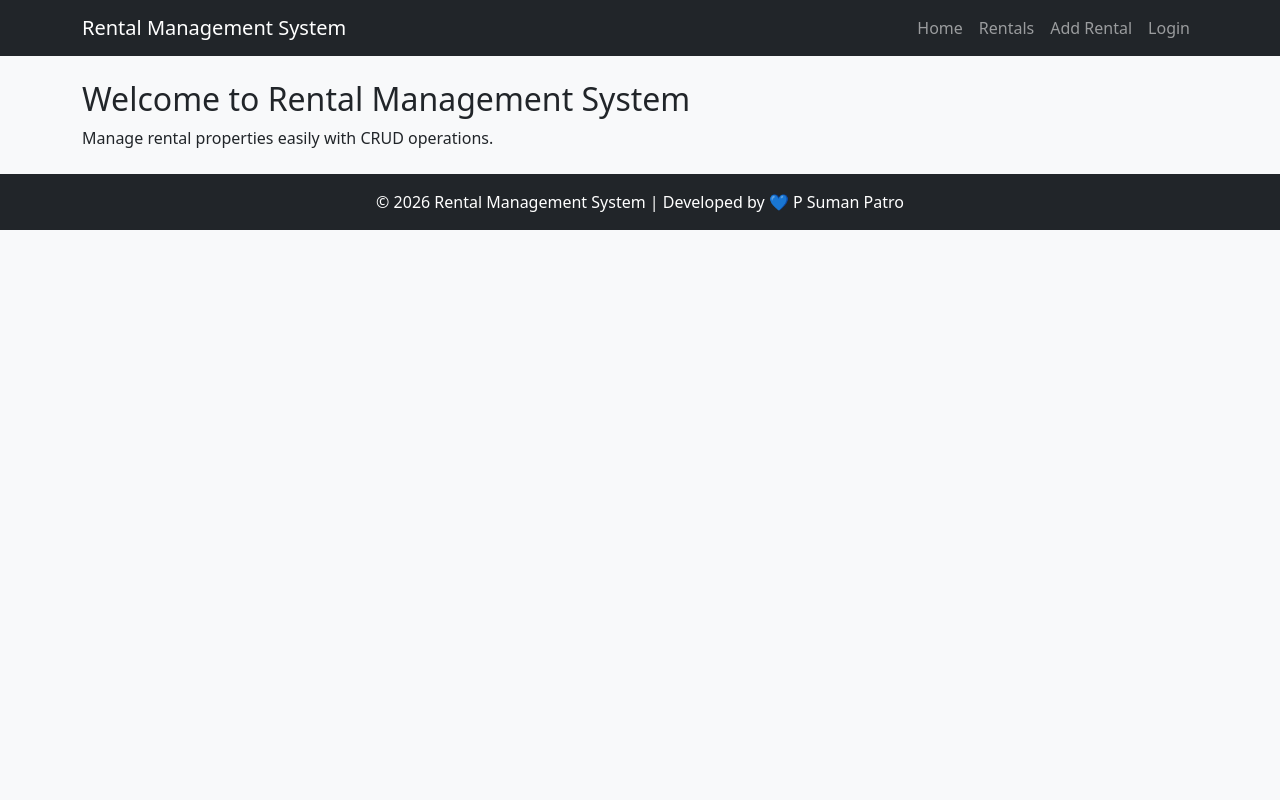
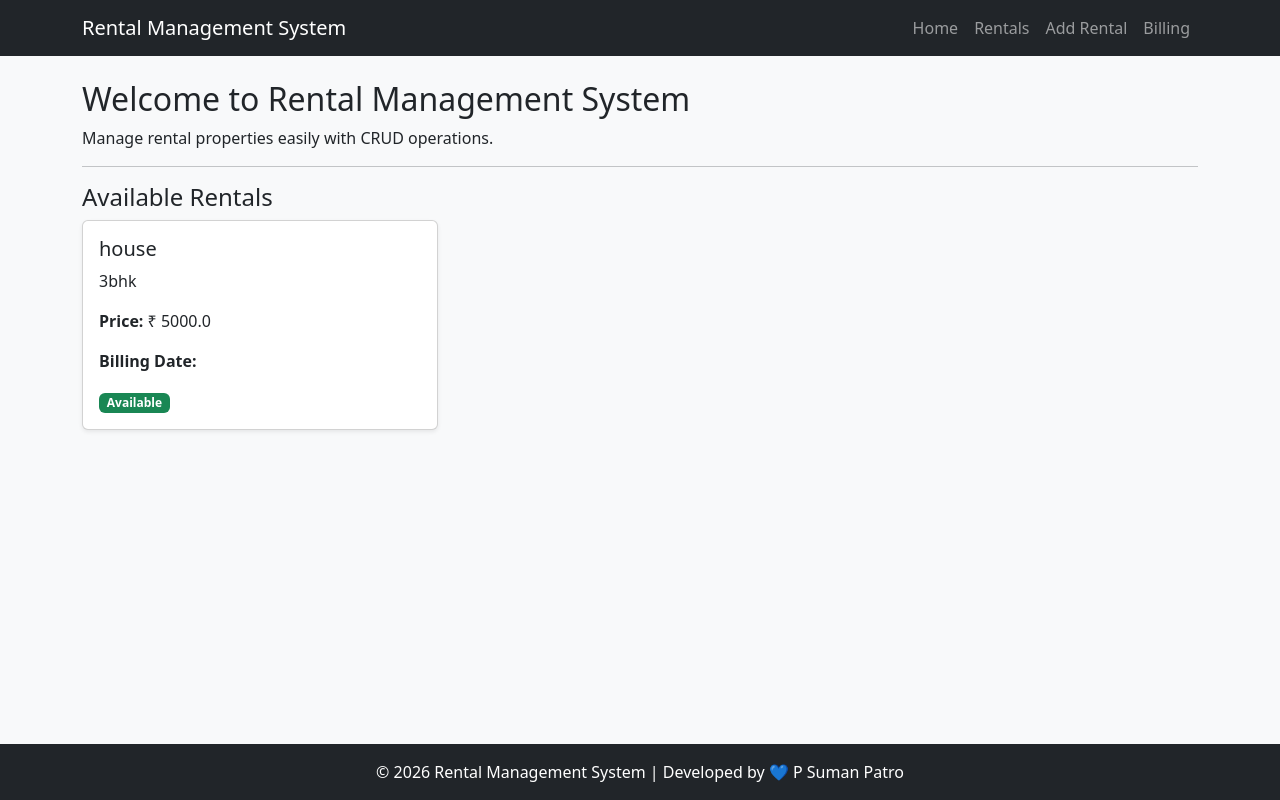
Before and after one commit to sumanpatro-SC/rental-management-system, a Flask app: page / in a window 1280 px wide. Run offline with Flask 3, Linux system fonts and the light colour scheme; data comes from the database, SQL or seed files in the repository; both versions use the stored data as it was after the commit.

Commit message:
remove the login page and added billing page

```diff
--- a/app/routes.py
+++ b/app/routes.py
@@ -1,10 +1,11 @@
-from flask import render_template, request, redirect, url_for
+from flask import render_template, request, redirect, url_for, jsonify
 from app import app, db
 from app.models import Rental
 
 @app.route('/')
 def home():
-    return render_template('home.html')
+    available_rentals = Rental.query.filter_by(status="Available").all()
+    return render_template('home.html', rentals=available_rentals)
 
 @app.route('/rentals')
 def rentals():
@@ -17,7 +18,7 @@ def add_rental():
         rental = Rental(
             title=request.form['title'],
             description=request.form['description'],
-            rent_price=request.form['price'],
+            rent_price=float(request.form['price']),
             billing_date=request.form['billing_date']
         )
         db.session.add(rental)
@@ -31,7 +32,7 @@ def edit_rental(id):
     if request.method == 'POST':
         rental.title = request.form['title']
         rental.description = request.form['description']
-        rental.rent_price = request.form['price']
+        rental.rent_price = float(request.form['price'])
         rental.billing_date = request.form['billing_date']
         rental.status = request.form['status']
         db.session.commit()
@@ -45,6 +46,28 @@ def delete_rental(id):
     db.session.commit()
     return redirect(url_for('rentals'))
 
-@app.route('/login')
-def login():
-    return render_template('login.html')
+@app.route('/billing')
+def billing():
+    rentals = Rental.query.all()
+    return render_template('billing.html', rentals=rentals)
+
+# 🔥 API ROUTE (JSON RESPONSE)
+@app.route('/api/rentals')
+def rentals_api():
+    rentals = Rental.query.all()
+
+    data = []
+    for r in rentals:
+        data.append({
+            "id": r.id,
+            "title": r.title,
+            "price": r.rent_price,
+            "billing_date": r.billing_date,
+            "status": r.status
+        })
+
+    return jsonify({
+        "success": True,
+        "count": len(data),
+        "rentals": data
+    })
--- a/app/templates/base.html
+++ b/app/templates/base.html
@@ -1,10 +1,28 @@
 <!DOCTYPE html>
-<html>
+<html lang="en">
 <head>
+  <meta charset="UTF-8">
   <title>Rental Management System</title>
+
   <link href="https://cdn.jsdelivr.net/npm/bootstrap@5.3.2/dist/css/bootstrap.min.css" rel="stylesheet">
   <link rel="stylesheet" href="{{ url_for('static', filename='css/style.css') }}">
+
+  <style>
+    html, body {
+      height: 100%;
+    }
+
+    body {
+      display: flex;
+      flex-direction: column;
+    }
+
+    .page-content {
+      flex: 1;
+    }
+  </style>
 </head>
+
 <body>
 
 <nav class="navbar navbar-expand-lg navbar-dark bg-dark">
@@ -15,20 +33,22 @@
     </button>
     <div id="nav" class="collapse navbar-collapse">
       <ul class="navbar-nav ms-auto">
-        <li><a class="nav-link" href="/">Home</a></li>
-        <li><a class="nav-link" href="/rentals">Rentals</a></li>
-        <li><a class="nav-link" href="/add">Add Rental</a></li>
-        <li><a class="nav-link" href="/login">Login</a></li>
+        <li class="nav-item"><a class="nav-link" href="/">Home</a></li>
+        <li class="nav-item"><a class="nav-link" href="/rentals">Rentals</a></li>
+        <li class="nav-item"><a class="nav-link" href="/add">Add Rental</a></li>
+        <li class="nav-item"><a class="nav-link" href="/billing">Billing</a></li>
       </ul>
     </div>
   </div>
 </nav>
 
-<div class="container mt-4">
+<!-- MAIN CONTENT -->
+<div class="container mt-4 page-content">
   {% block content %}{% endblock %}
 </div>
 
-<footer class="bg-dark text-white text-center p-3 mt-4">
+<!-- FOOTER -->
+<footer class="bg-dark text-white text-center p-3">
   © 2026 Rental Management System | Developed by 💙 P Suman Patro
 </footer>
 
--- a/app/templates/home.html
+++ b/app/templates/home.html
@@ -1,5 +1,31 @@
 {% extends 'base.html' %}
 {% block content %}
+
 <h2>Welcome to Rental Management System</h2>
 <p>Manage rental properties easily with CRUD operations.</p>
+
+<hr>
+
+<h4>Available Rentals</h4>
+
+{% if rentals %}
+<div class="row">
+    {% for r in rentals %}
+    <div class="col-md-4">
+        <div class="card mb-3 shadow-sm">
+            <div class="card-body">
+                <h5 class="card-title">{{ r.title }}</h5>
+                <p class="card-text">{{ r.description }}</p>
+                <p><strong>Price:</strong> ₹ {{ r.rent_price }}</p>
+                <p><strong>Billing Date:</strong> {{ r.billing_date }}</p>
+                <span class="badge bg-success">Available</span>
+            </div>
+        </div>
+    </div>
+    {% endfor %}
+</div>
+{% else %}
+<p class="text-muted">No rental items available right now.</p>
+{% endif %}
+
 {% endblock %}
```
Also changed, not shown: app/templates/billing.html (added, +23 -0 lines), app/templates/login.html (deleted, +0 -7 lines), README.md, instance/rental.db.
